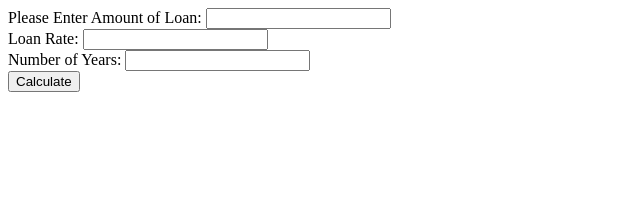
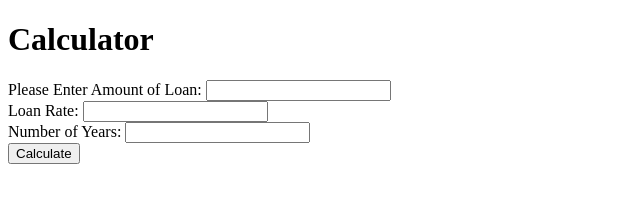
Before and after one commit to dominic-davies/calculator1, a plain HTML site: page index.html in a window 1280 px wide. Shown: the whole page, without its empty margins (0-640 px from the left). Drawn offline with Linux system fonts and the light colour scheme.

Commit message:
add more markup to the left section/form

```diff
--- a/index.html
+++ b/index.html
@@ -9,21 +9,40 @@
 </head>
 
 <body>
-    <!-- Accept user imput -->
+    <div id="wrapper">
+        <div id="left-section">
+            <div id="calculator">
+                <div class="logo">
+                    <h1>Calculator</h1>
+                </div>
+                <form>
+                    <!-- Accept user imput -->
+                    <div>
+                        <label>Please Enter Amount of Loan:</label>
+                        <input type="text" id="principal" class="text-input">
+                    </div>
+                    <div>
+                        <label>Loan Rate:</label>
+                        <input type="text" id="rate" class="text-input"><br>
+                    </div>
+                    <div>
+                        <label>Number of Years:</label>
+                        <input type="text" id="years" class="text-input"><br>
+                    </div>
+                    <button onclick="calculate()">Calculate</button>
+                    <p id="result"></p>
+                </form>
+            </div>
+        </div>
+        <footer></footer>
+    </div>
+    <div id="right-section">
 
-    <div>
-        Please Enter Amount of Loan:
-        <input type="text" id="principal"> <br>
+    </div>
 
-        Loan Rate:
-        <input type="text" id="rate"><br>
+    </div>
 
-        Number of Years:
-        <input type="text" id="years"><br>
 
-        <button onclick="calculate()">Calculate</button>
-        <p id="result"></p>
-    </div>
 
     <script>
         function calculate() {
```
Also changed, not shown: img/background.jpg (added), style.css (added).
